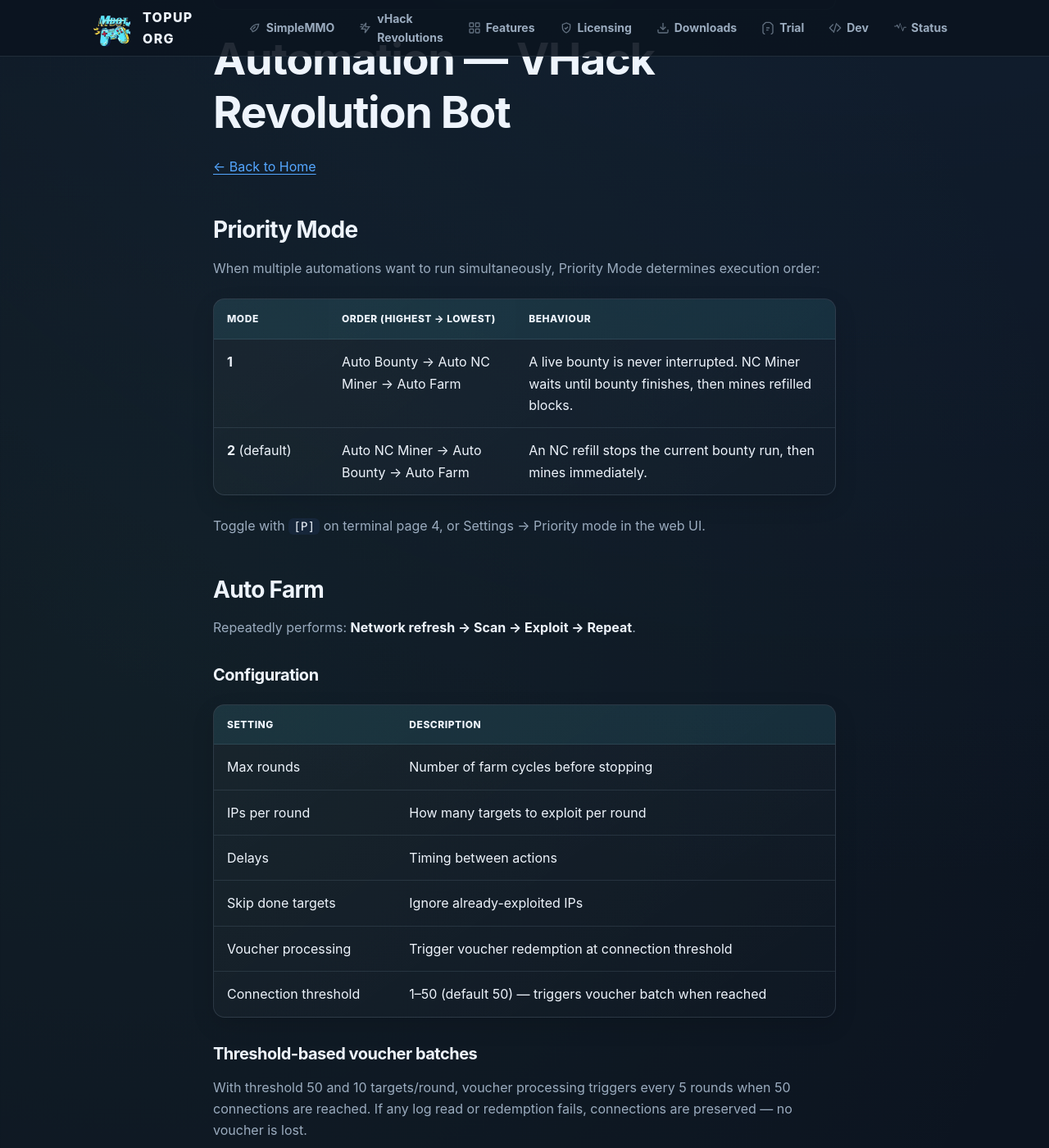
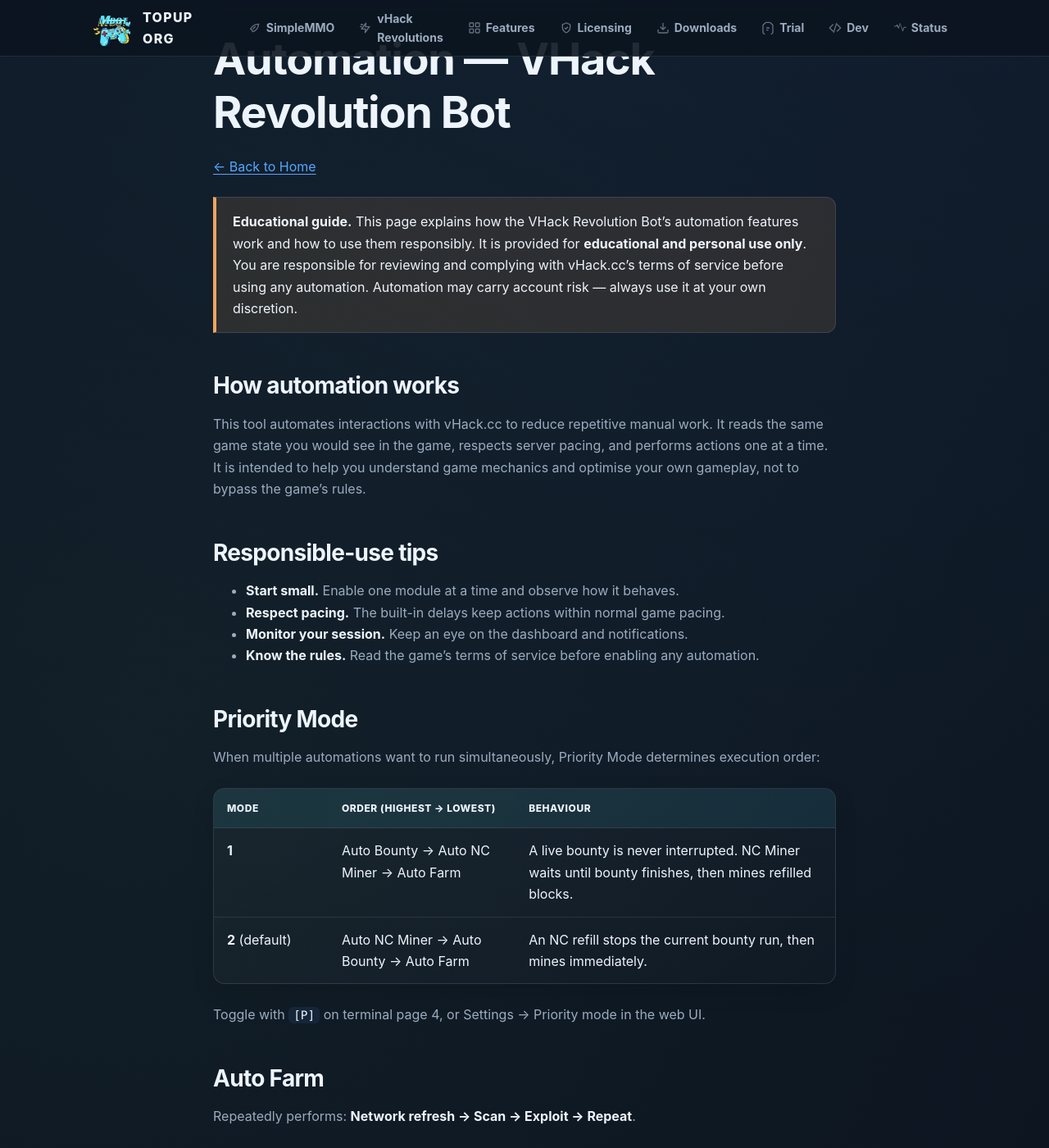
Before and after one commit to SMMURDA/simplemmo-bot, a Jekyll site: the page built from vhack/features/automation.md, in a window 1280 px wide and 1400 px high, scrolled down 195 px. Shown: the whole window at 82% size. Built offline with Jekyll 4.4.1, drawn with Linux system fonts in a browser that asks for light colours; some of the changed text lies outside the part shown.

Commit message:
feat: reframe game automation content as educational guides with clear disclaimers for AdSense compliance

```diff
--- a/vhack/features/automation.md
+++ b/vhack/features/automation.md
@@ -9,6 +9,19 @@
 # Automation — VHack Revolution Bot
 
 [← Back to Home]({{ '/' | relative_url }})
+
+> **Educational guide.** This page explains how the VHack Revolution Bot's automation features work and how to use them responsibly. It is provided for **educational and personal use only**. You are responsible for reviewing and complying with vHack.cc's terms of service before using any automation. Automation may carry account risk — always use it at your own discretion.
+
+## How automation works
+
+This tool automates interactions with vHack.cc to reduce repetitive manual work. It reads the same game state you would see in the game, respects server pacing, and performs actions one at a time. It is intended to help you understand game mechanics and optimise your own gameplay, not to bypass the game's rules.
+
+## Responsible-use tips
+
+- **Start small.** Enable one module at a time and observe how it behaves.
+- **Respect pacing.** The built-in delays keep actions within normal game pacing.
+- **Monitor your session.** Keep an eye on the dashboard and notifications.
+- **Know the rules.** Read the game's terms of service before enabling any automation.
 
 ## Priority Mode
 
@@ -28,7 +41,7 @@
 ### Configuration
 
 | Setting | Description |
-|---|---|
+|---|---|---|
 | Max rounds | Number of farm cycles before stopping |
 | IPs per round | How many targets to exploit per round |
 | Delays | Timing between actions |
@@ -44,7 +57,7 @@
 
 | Key | Action |
 |---|---|
-| `A` | Toggle Auto Farm startup (runs only when NC Miner/Bounty idle) |
+| `A` | Toggle Auto Farm start (runs only when NC Miner/Bounty idle) |
 | `F` | Start / pause / resume Farm |
 | `X` | Stop Farm |
 
@@ -145,7 +158,7 @@
 
 ## Continue Reading
 
-<nav class="continue-reading" aria-label="Feature navigation">
+<nav aria-label="Feature navigation">
   <a class="continue-reading-card continue-reading-card--previous" href="{{ '/vhack/features/overview/' | relative_url }}">
     <span class="continue-reading-label"><span aria-hidden="true">←</span> Previous</span>
     <strong>Feature Overview</strong>
```
Also changed, not shown: smmo/features/automation.md (+16 -3 lines).
